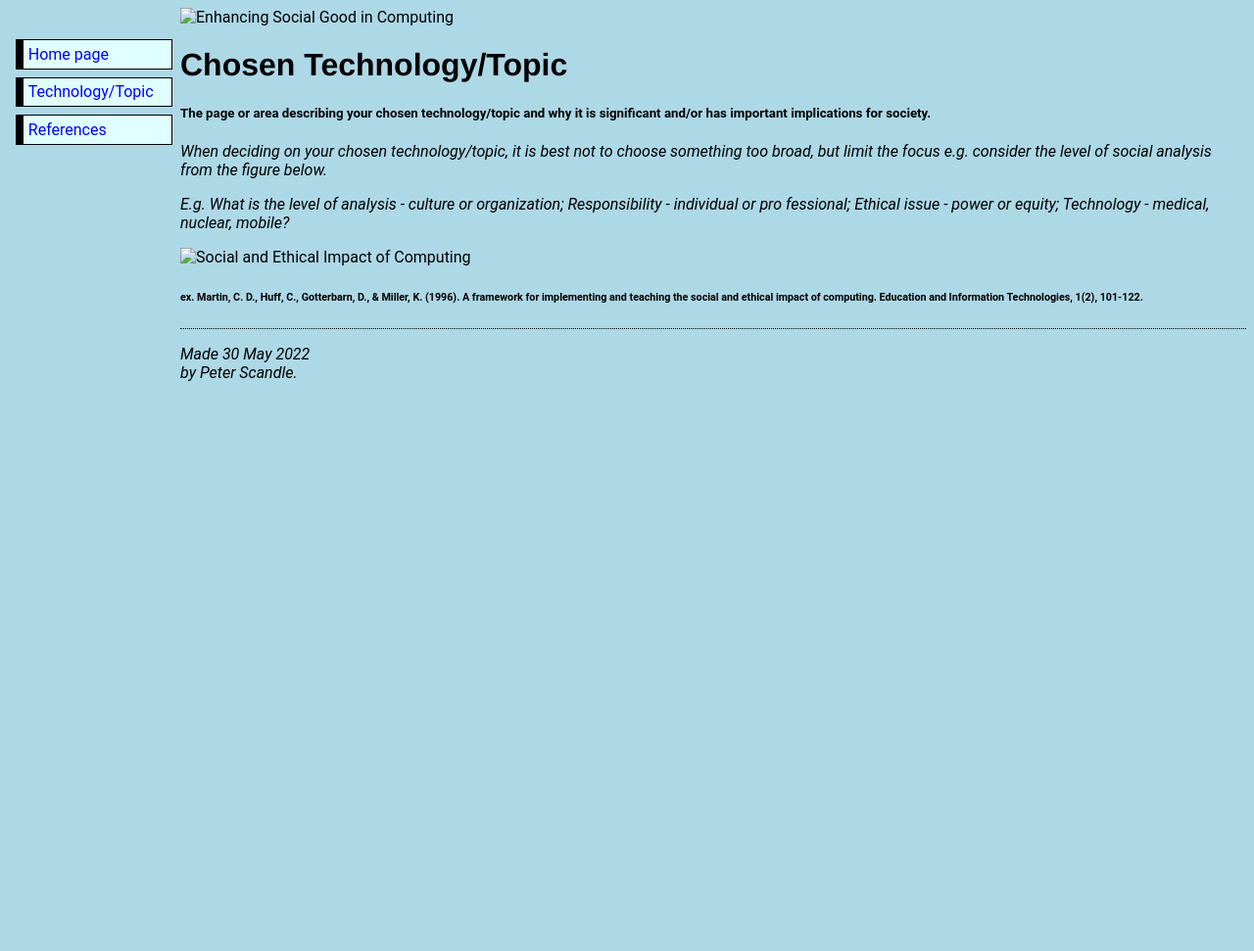
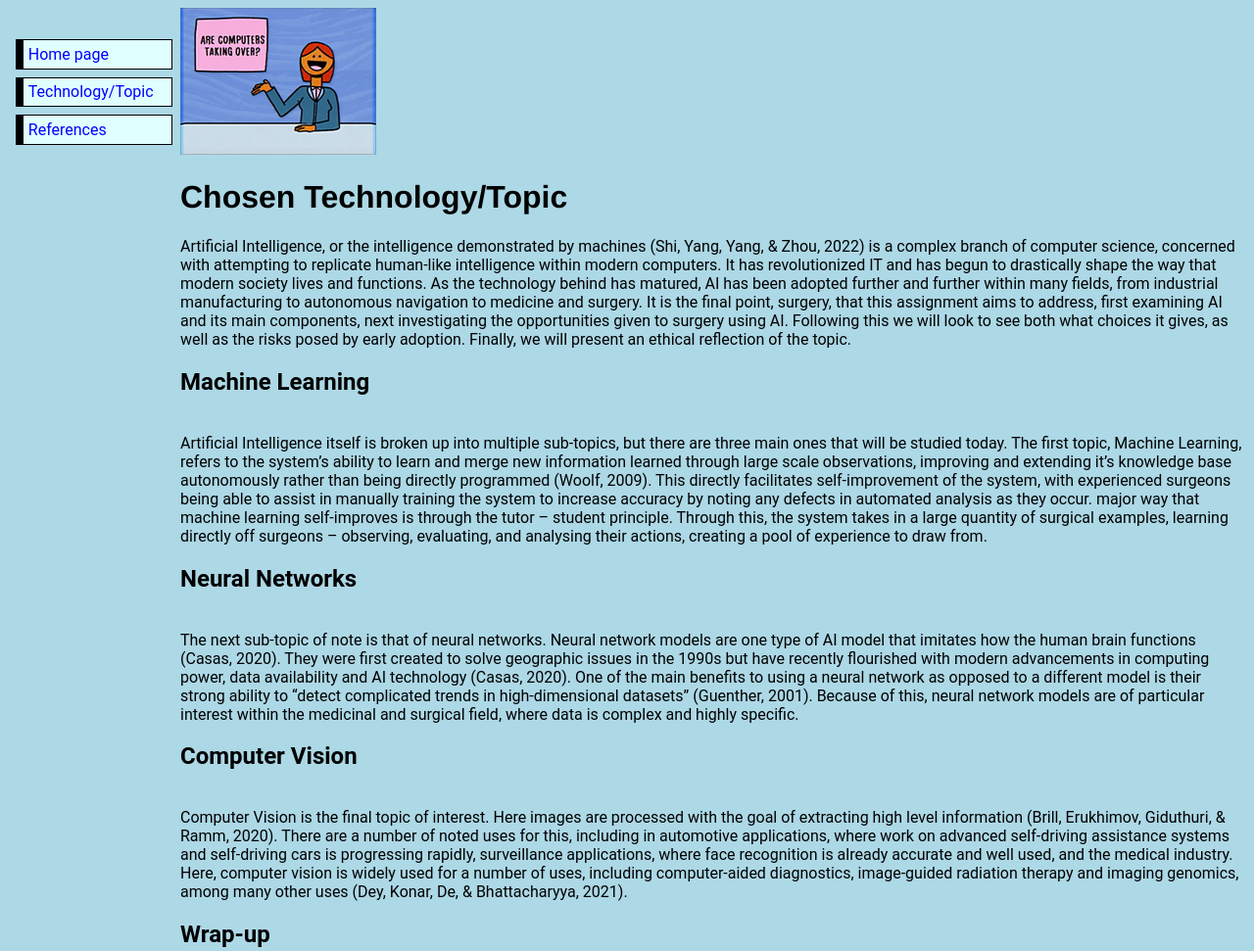
Before and after one commit to PScandle/PScandle.github.io, a plain HTML site: page pages/Technology.html in a window 1280 px wide. Shown: the top 971 px of the page at 98% size. Before the commit the page ends 800 px from the top, so only its background shows below. Drawn offline with Linux system fonts and the light colour scheme.

Commit message:
added content to technology page

```diff
--- a/pages/Technology.html
+++ b/pages/Technology.html
@@ -6,7 +6,7 @@
 </head>
 
 <body>
-<img src="images/ai_taking_over.gif" alt="Enhancing Social Good in Computing">
+<img src="../images/ai_taking_over.gif" alt="Enhancing Social Good in Computing">
 <!-- Site navigation menu -->
 <ul class="navigator">
     <li><a href="../index.html">Home page</a>
@@ -17,13 +17,25 @@
 <!-- Main content -->
 <h1>Chosen Technology/Topic</h1>
 
+Artificial Intelligence, or the intelligence demonstrated by machines (Shi, Yang, Yang, & Zhou, 2022) is a complex branch of computer science, concerned with attempting to replicate human-like intelligence within modern computers. It has revolutionized IT and has begun to drastically shape the way that modern society lives and functions. As the technology behind has matured, AI has been adopted further and further within many fields, from industrial manufacturing to autonomous navigation to medicine and surgery. It is the final point, surgery, that this assignment aims to address, first examining AI and its main components, next investigating the opportunities given to surgery using AI. Following this we will look to see both what choices it gives, as well as the risks posed by early adoption. Finally, we will present an ethical reflection of the topic.
+<br>
+<h2> Machine Learning </h2>
+<br>
+Artificial Intelligence itself is broken up into multiple sub-topics, but there are three main ones that will be studied today. The first topic, Machine Learning, refers to the system’s ability to learn and merge new information learned through large scale observations, improving and extending it’s knowledge base autonomously rather than being directly programmed (Woolf, 2009). This directly facilitates self-improvement of the system, with experienced surgeons being able to assist in manually training the system to increase accuracy by noting any defects in automated analysis as they occur. major way that machine learning self-improves is through the tutor – student principle. Through this, the system takes in a large quantity of surgical examples, learning directly off surgeons – observing, evaluating, and analysing their actions, creating a pool of experience to draw from.
+<br>
+<h2> Neural Networks </h2>
+<br>
+The next sub-topic of note is that of neural networks. Neural network models are one type of AI model that imitates how the human brain functions (Casas, 2020). They were first created to solve geographic issues in the 1990s but have recently flourished with modern advancements in computing power, data availability and AI technology (Casas, 2020). One of the main benefits to using a neural network as opposed to a different model is their strong ability to “detect complicated trends in high-dimensional datasets” (Guenther, 2001). Because of this, neural network models are of particular interest within the medicinal and surgical field, where data is complex and highly specific.
+<br>
+<h2> Computer Vision </h2>
+<br>
+Computer Vision is the final topic of interest. Here images are processed with the goal of extracting high level information (Brill, Erukhimov, Giduthuri, & Ramm, 2020). There are a number of noted uses for this, including in automotive applications, where work on advanced self-driving assistance systems and self-driving cars is progressing rapidly, surveillance applications, where face recognition is already accurate and well used, and the medical industry. Here, computer vision is widely used for a number of uses, including computer-aided diagnostics, image-guided radiation therapy and imaging genomics, among many other uses (Dey, Konar, De, & Bhattacharyya, 2021).
+<br>
+<h2> Wrap-up </h2>
+<br>
+These three fields barely begin to scratch the surface of what modern applications of artificial intelligence can accomplish, but they serve as a suitable basis for this investigation. Each of these three fields have applications that can aid surgical practice greatly, but their true strength comes in combination. This becomes particularly apparent when looking at the nature of the data present within the medicinal industry – whereas AI often relies on structured, repetitive data, medical data is highly unstructured and of a very high volume, the application of traditional algorithms is still unproven. As such, a hybrid machine – intelligence system offers both a more robust design as well as a significant increase in performance (Dey et al., 2021).
 
-</ul><h5><p>The page or area describing your chosen technology/topic and why it is significant and/or has important implications for society.<p></h5>
 
-<p><em>When deciding on your chosen technology/topic, it is best not to choose something too broad, but limit the focus e.g. consider the level of social analysis from the figure below.</em></p>
-<p><em>E.g. What is the level of analysis - culture or organization; Responsibility - individual or pro fessional; Ethical issue - power or equity; Technology - medical, nuclear, mobile?</em></p>
-<img src="../images/martin_miller_1996_small.png" alt="Social and Ethical Impact of Computing">
-</ul><h6><p>ex. Martin, C. D., Huff, C., Gotterbarn, D., & Miller, K. (1996). A framework for implementing and teaching the social and ethical impact of computing. Education and Information Technologies, 1(2), 101-122.<p></h6>
 <!-- Sign and date the page, it's only polite! -->
 <address>Made 30 May 2022<br>
     by Peter Scandle.</address>
```
